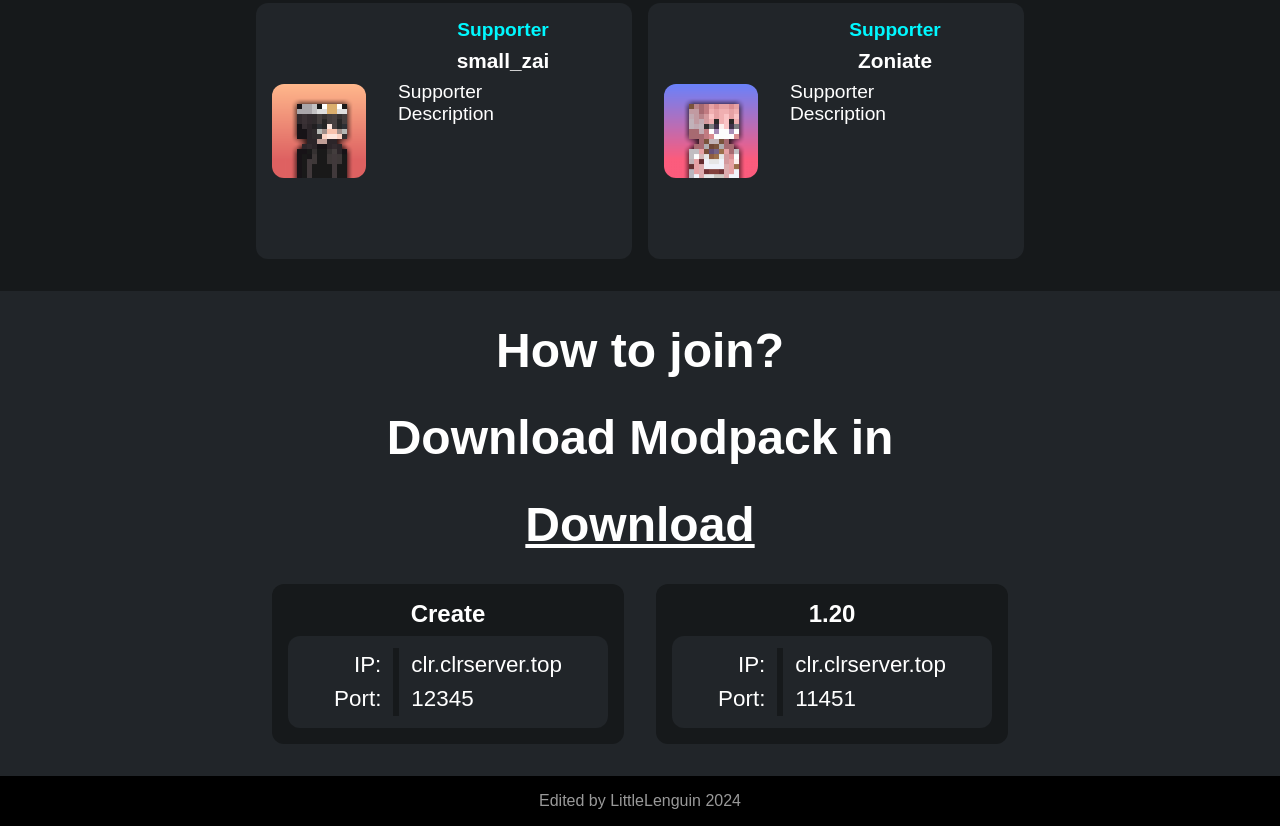
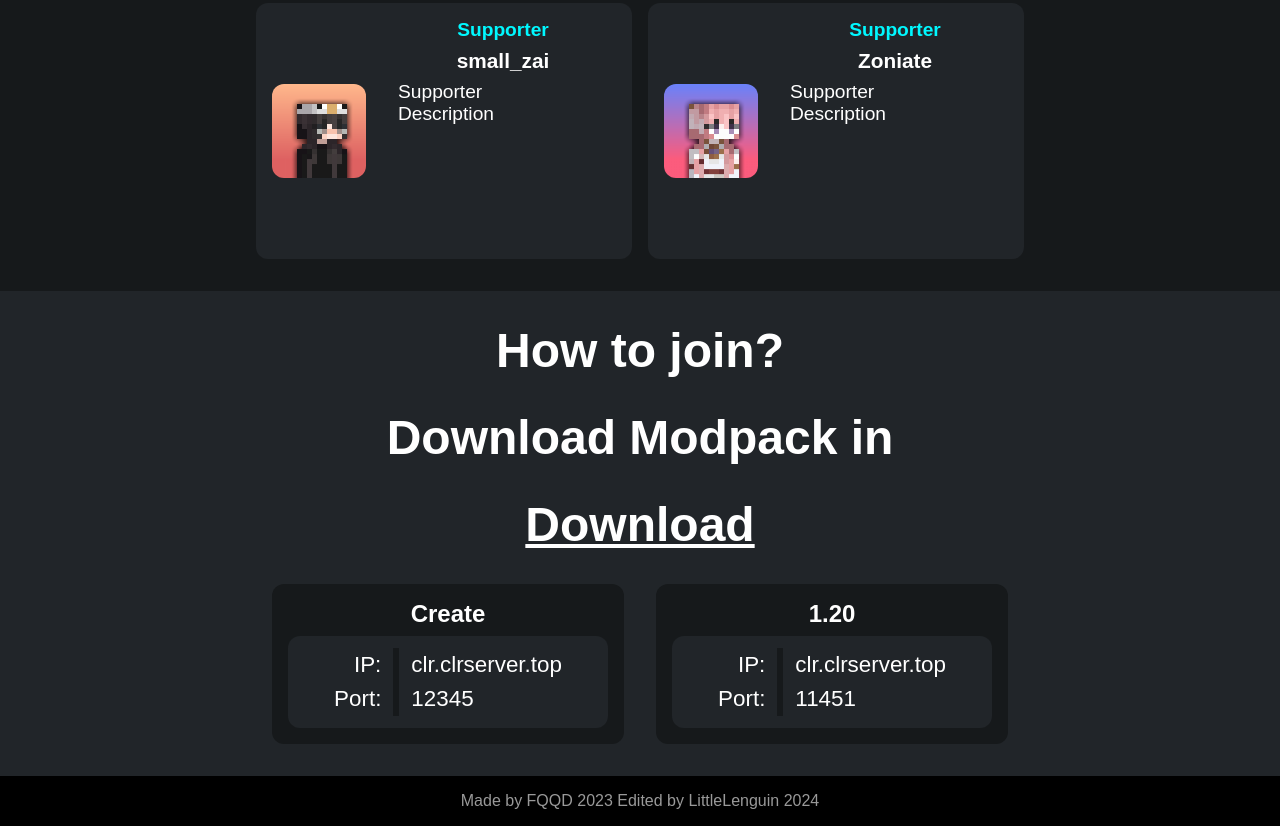
Before and after one commit to littlepenguin66/CLR-Server, a plain HTML site: page index.html in a window 1280 px wide. Shown: the part 4389-5215 px from the top of the page. Drawn offline with nearby package versions, Linux system fonts and the light colour scheme; a web font is replaced by a local one.

Commit message:
update README.md

```diff
--- a/index.html
+++ b/index.html
@@ -301,7 +301,7 @@
       </div>
     </div>
     <footer class="copyright_div">
-      <a href="https://github.com/littlepenguin66" class="copyright">Edited by LittleLenguin 2024</a>
+      <a href="https://github.com/littlepenguin66" class="copyright">Made by FQQD 2023 Edited by LittleLenguin 2024</a>
     </footer>
 </body>
 </html>
```
Also changed, not shown: 1 other file.
